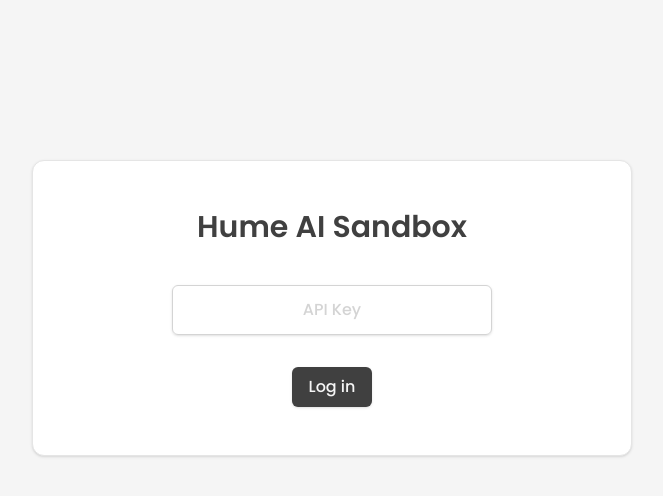
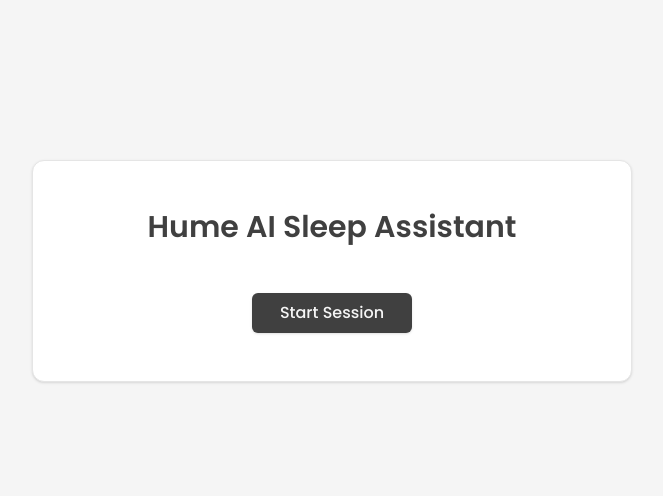
Before and after one commit to titancodinggg/Empathic-Sleep-Assistant, a Next.js app: page / in a window 1280 px wide. Shown: the top 496 px of the page, without its empty margins (308-971 px from the left). Built offline with nearby package versions, Linux system fonts and the light colour scheme.

Commit message:
Added socket timer to 5 sec, Moved end session to Navbar

```diff
--- a/components/menu/Login.tsx
+++ b/components/menu/Login.tsx
@@ -19,9 +19,8 @@
     <div className="pt-40">
       <div className="grid justify-items-center px-5">
         <div className="flex w-full flex-col items-center rounded-xl border border-neutral-200 bg-white px-14 py-12 shadow md:w-[600px]">
-          <div className="pb-10 text-2xl font-bold text-neutral-700 md:text-3xl">Hume AI Sandbox</div>
-
-          <TextBox
+          <div className="pb-10 text-2xl font-bold text-neutral-700 md:text-3xl">Hume AI Sleep Assistant</div>
+          {/* <TextBox
             className="mb-6"
             inputClassName="text-center"
             placeholder="API Key"
@@ -29,9 +28,10 @@
             onChange={setKey}
             autoComplete="off"
             type="password"
-          />
+          /> */}
 
-          <Button className="mt-2 w-20 text-center" text="Log in" onClick={() => authenticate(key)} />
+          {/* <Button className="mt-2 w-20 text-center" text="Start Session" onClick={() => authenticate(key)} /> */}
+          <Button className="mt-2 w-40 text-center" text="Start Session" onClick={() => authenticate("5yuAvK4GMNhIEgN1SjG7IrdFwjqGGzI91ZdRo1bBV2Apw47H")} />
         </div>
       </div>
     </div>
--- a/components/menu/Nav.tsx
+++ b/components/menu/Nav.tsx
@@ -1,6 +1,12 @@
 import Link from "next/link";
+import { AuthContext } from "./Auth";
+import { Button } from "../inputs/Button";
+import { useContext } from "react";
+
 
 export function Nav() {
+  const authContext = useContext(AuthContext);
+
   return (
     <div>
       <div className="flex w-full items-center justify-between px-10 py-5 md:w-auto md:rounded-full">
@@ -8,13 +14,21 @@
           <img src="/hume-logo.svg" alt="logo" width={100} />
         </Link>
 
-        <div className="text-xs hidden md:block lg:text-sm">
+        {/* <div className="text-xs hidden md:block lg:text-sm">
           <NavItem route="/" name="Home" />
           <NavItem route="/face" name="Facial Expression" />
           <NavItem route="/burst" name="Vocal Burst" />
           <NavItem route="/prosody" name="Speech Prosody" />
           <NavItem route="/language" name="Written Language" />
-        </div>
+        </div> */}
+
+          <Button
+            className="absolute right-8 w-40 text-center text-sm"
+            text="Stop Session"
+            onClick={authContext.unauthenticate}
+            tooltip="Log out"
+          />
+
       </div>
 
       <div className="w-full border-b-2 border-neutral-200"></div>
--- a/components/menu/Toolbar.tsx
+++ b/components/menu/Toolbar.tsx
@@ -6,17 +6,18 @@
   const authContext = useContext(AuthContext);
 
   return (
-    <div className="fixed bottom-0 z-10 flex h-16 w-full bg-neutral-100">
-      <div className="w-full border-t-2 border-neutral-200"></div>
+    // <div className="fixed bottom-0 z-10 flex h-16 w-full bg-neutral-100">
+    //   <div className="w-full border-t-2 border-neutral-200"></div>
 
-      <div className="pb-3 pt-4">
-        <Button
-          className="absolute right-8 w-24 text-center text-sm"
-          text="Log out"
-          onClick={authContext.unauthenticate}
-          tooltip="Log out"
-        />
-      </div>
-    </div>
+    //   <div className="pb-3 pt-4">
+    //     <Button
+    //       className="absolute right-8 w-24 text-center text-sm"
+    //       text="Log out"
+    //       onClick={authContext.unauthenticate}
+    //       tooltip="Log out"
+    //     />
+    //   </div>
+    // </div>
+    <></>
   );
 }
--- a/components/widgets/AudioWidgets.tsx
+++ b/components/widgets/AudioWidgets.tsx
@@ -33,10 +33,14 @@
   useEffect(() => {
     mountRef.current = true;
     connect();
+    setTimeout(()=>{
+      // console.log("Tearing down component");
+      stopEverything();
+    },5000)
 
     return () => {
-      console.log("Tearing down component");
-      stopEverything();
+      // console.log("Tearing down component");
+      // stopEverything();
     };
   }, []);
 
@@ -46,7 +50,7 @@
 
     serverReadyRef.current = true;
 
-    console.log(`Connecting to websocket... (using ${socketUrl})`);
+    // console.log(`Connecting to websocket... (using ${socketUrl})`);
     setStatus(`Connecting to server...`);
     socketRef.current = new WebSocket(socketUrl);
 
@@ -74,7 +78,7 @@
   async function socketOnMessage(event: MessageEvent) {
     setStatus("");
     const response = JSON.parse(event.data);
-    console.log("Got response", response);
+    // console.log("Got response", response);
     const newPredictions: AudioPrediction[] = response[modelName]?.predictions || [];
     const warning = response[modelName]?.warning || "";
     const error = response.error;
@@ -85,6 +89,7 @@
       return;
     }
 
+    // console.log("newPredictions",newPredictions)
     setPredictions(newPredictions);
     if (onTimeline) {
       onTimeline(newPredictions);
@@ -109,53 +114,53 @@
 
     if (mountRef.current === true) {
       setStatus("Reconnecting");
-      console.log("Component still mounted, will reconnect...");
+      // console.log("Component still mounted, will reconnect...");
       connect();
     } else {
-      console.log("Component unmounted, will not reconnect...");
+      // console.log("Component unmounted, will not reconnect...");
     }
   }
 
   async function socketOnError(event: Event) {
-    console.error("Socket failed to connect: ", event);
+    // console.error("Socket failed to connect: ", event);
     if (numReconnects.current > maxReconnects) {
       setStatus(`Failed to connect to the Hume API (${authContext.environment}).
       Please log out and verify that your API key is correct.`);
       stopEverything();
     } else {
       numReconnects.current++;
-      console.warn(`Connection attempt ${numReconnects.current}`);
+      // console.warn(`Connection attempt ${numReconnects.current}`);
     }
   }
 
   function stopEverything() {
-    console.log("Stopping everything...");
+    // console.log("Stopping everything...");
     mountRef.current = false;
     const socket = socketRef.current;
     if (socket) {
-      console.log("Closing socket");
+      // console.log("Closing socket");
       socket.close();
       socketRef.current = null;
     } else {
-      console.warn("Could not close socket, not initialized yet");
+      // console.warn("Could not close socket, not initialized yet");
     }
     const recorder = recorderRef.current;
     if (recorder) {
-      console.log("Stopping recorder");
+      // console.log("Stopping recorder");
       recorder.stopRecording();
       recorderRef.current = null;
     } else {
-      console.warn("Could not stop recorder, not initialized yet");
+      // console.warn("Could not stop recorder, not initialized yet");
     }
   }
 
   async function sendRequest() {
-    console.log(`Will send ${audioBufferRef.current.length} recorded blobs to server`);
+    // console.log(`Will send ${audioBufferRef.current.length} recorded blobs to server`);
 
     const socket = socketRef.current;
 
     if (!socket) {
-      console.log("No socket on state");
+      // console.log("No socket on state");
       return;
     }
 
@@ -175,7 +180,7 @@
 
       socket.send(response);
     } else {
-      console.log("Socket not open");
+      // console.log("Socket not open");
       socket.close();
     }
   }
--- a/components/widgets/TopEmotions.tsx
+++ b/components/widgets/TopEmotions.tsx
@@ -8,7 +8,7 @@
 
 export function TopEmotions({ className, emotions, numEmotions }: TopEmotionsProps) {
   className = className || "";
-
+  console.log("TopEmotions--------",emotions);
   return (
     <div className={`${className}`}>
       {emotions
@@ -20,13 +20,14 @@
               <span>{i + 1}</span>
             </div>
             <div className="w-48 bg-neutral-800 px-4 py-2 lowercase text-white">
-              <span>{emotion.name}</span>
+              <span>{emotion.name} Pratik</span>
             </div>
             <div className="flex w-20 justify-center rounded-r-full bg-white py-2 pr-4 pl-3 font-medium text-neutral-800">
               <span>{emotion.score.toFixed(3)}</span>
             </div>
           </div>
         ))}
+
     </div>
   );
 }
--- a/package.json
+++ b/package.json
@@ -14,7 +14,7 @@
     "@types/node": "18.11.9",
     "@types/react": "18.0.24",
     "class-variance-authority": "^0.6.0",
-    "next": "14.1.0",
+    "next": "^14.1.0",
     "react": "^18.2.0",
     "react-dom": "^18.2.0",
     "react-use": "^17.4.0",
--- a/pages/index.tsx
+++ b/pages/index.tsx
@@ -6,19 +6,23 @@
 } from "@phosphor-icons/react";
 
 import Link from "next/link";
+import { AudioWidgets } from "../components/widgets/AudioWidgets";
 
 export default function HomePage() {
   return (
     <div className="px-6 py-10 pb-20 sm:px-10 md:px-14">
       <div className="text-center md:text-left">
-        <div className="pb-2 text-4xl font-medium text-neutral-700">Hume AI Sandbox</div>
-        <div className="pt-5">Select a modality to try out Hume's models with your webcam and microphone</div>
+        <div className="pb-2 text-4xl font-medium text-neutral-700">Hume AI Sleep Assistant</div>
+        <div className="pt-5">How was you day today ? </div>
 
-        <div className="md:px-10 pt-12 grid grid-cols-1 md:grid-cols-2 gap-4">
+        {/* <div className="md:px-10 pt-12 grid grid-cols-1 md:grid-cols-2 gap-4">
           <ModelSection name="Facial Expression" page="/face" iconClass={SmileyIcon} />
           <ModelSection name="Speech Prosody" page="/prosody" iconClass={EarIcon} />
           <ModelSection name="Vocal Burst" page="/burst" iconClass={MicrophoneIcon} />
           <ModelSection name="Written Language" page="/language" iconClass={BookIcon} />
+        </div> */}
+        <div>
+          <AudioWidgets modelName="prosody" recordingLengthMs={500} streamWindowLengthMs={5000} />
         </div>
       </div>
     </div>
```
Also changed, not shown: 1 other file (tests, documents, lock files or other folders).
